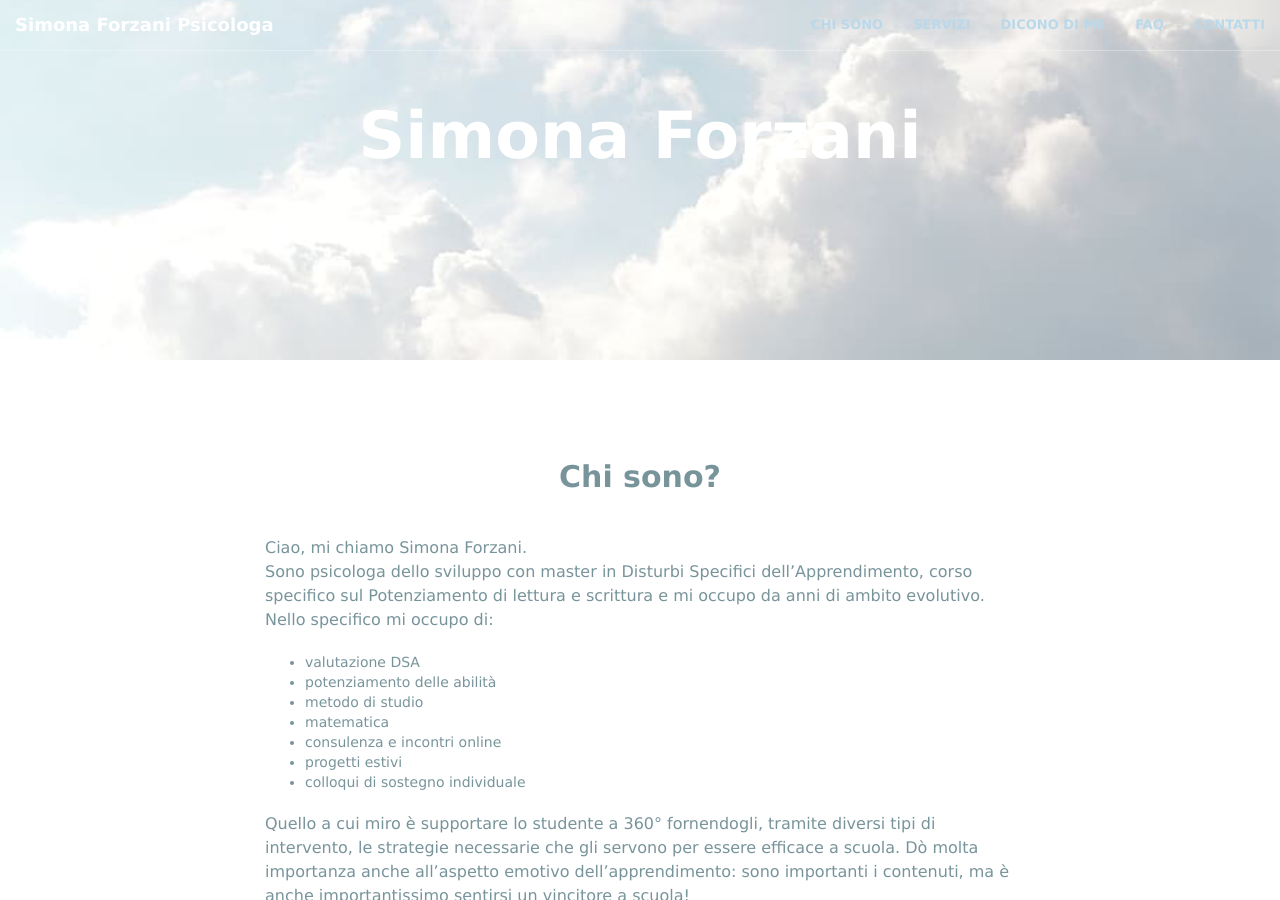
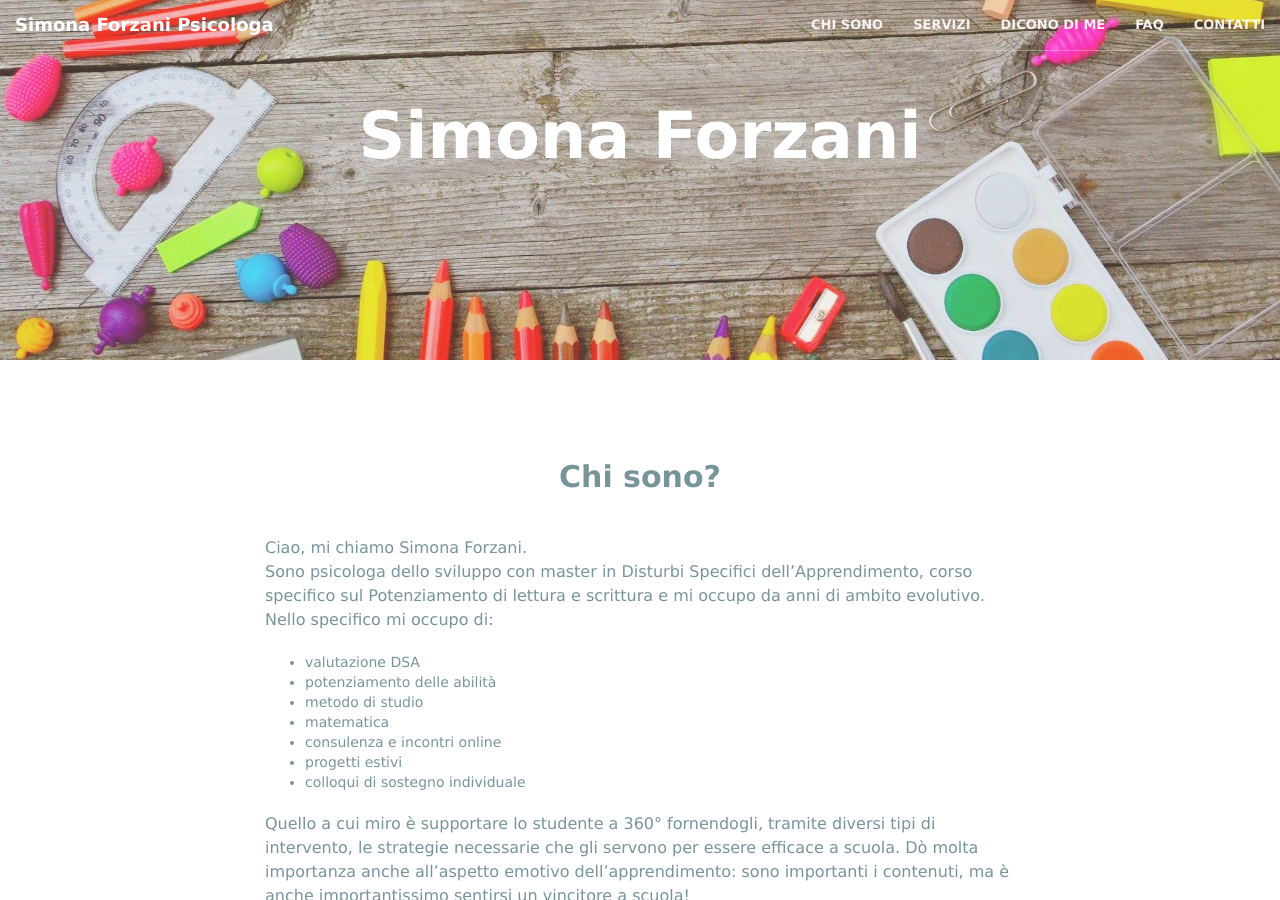
Before and after one commit to simoforzani/simoforzani.github.io, a Jekyll site: the page built from index.html, in a window 1280 px wide and 900 px high. Built offline with Jekyll 4.4.1, drawn with Linux system fonts in a browser that asks for light colours.

Commit message:
new image

```diff
--- a/_sass/_base.scss
+++ b/_sass/_base.scss
@@ -126,8 +126,8 @@ aside {
         background-color: transparent;
         border-color: rgba(white, .3);
         .navbar-header .navbar-brand {
-            //color: rgba(white, .7);
-            color: $theme-primary;
+            color: rgba(white, .7);
+            //color: $theme-primary;
             &:hover,
             &:focus {
                 color: white;
@@ -135,8 +135,8 @@ aside {
         }
         .nav > li > a,
         .nav > li > a:focus {
-            //color: rgba(white, .7);
-            color: $theme-primary;
+            color: rgba(white, .9);
+            //color: $theme-primary;
             &:hover {
                 color: white;
             }
@@ -171,7 +171,7 @@ header {
     min-height: auto;
     @include background-cover;
     background-position: center;
-    background-image: url('../img/header.png');
+    background-image: url('../img/header.jpg');
     text-align: center;
     color: white;
     .header-content {
```
Also changed, not shown: img/header.jpg (added), img/header.png (deleted).
